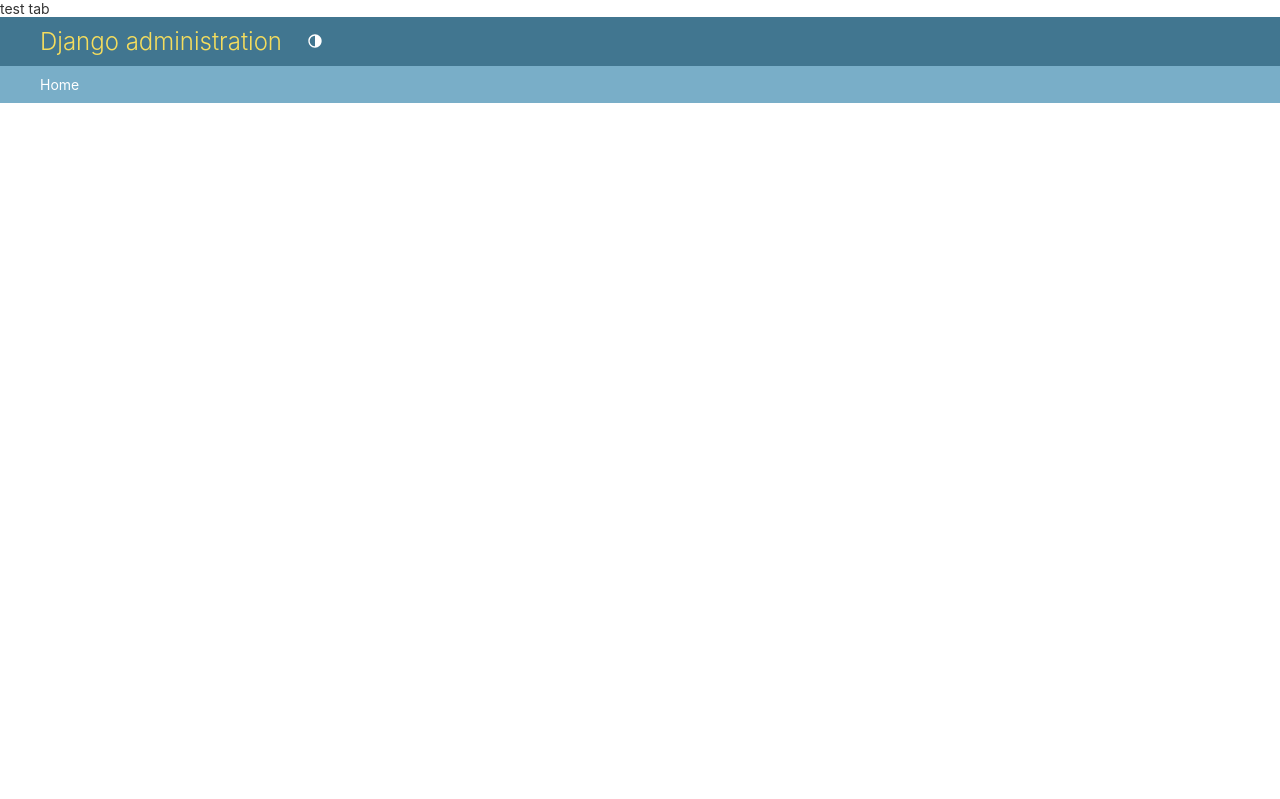
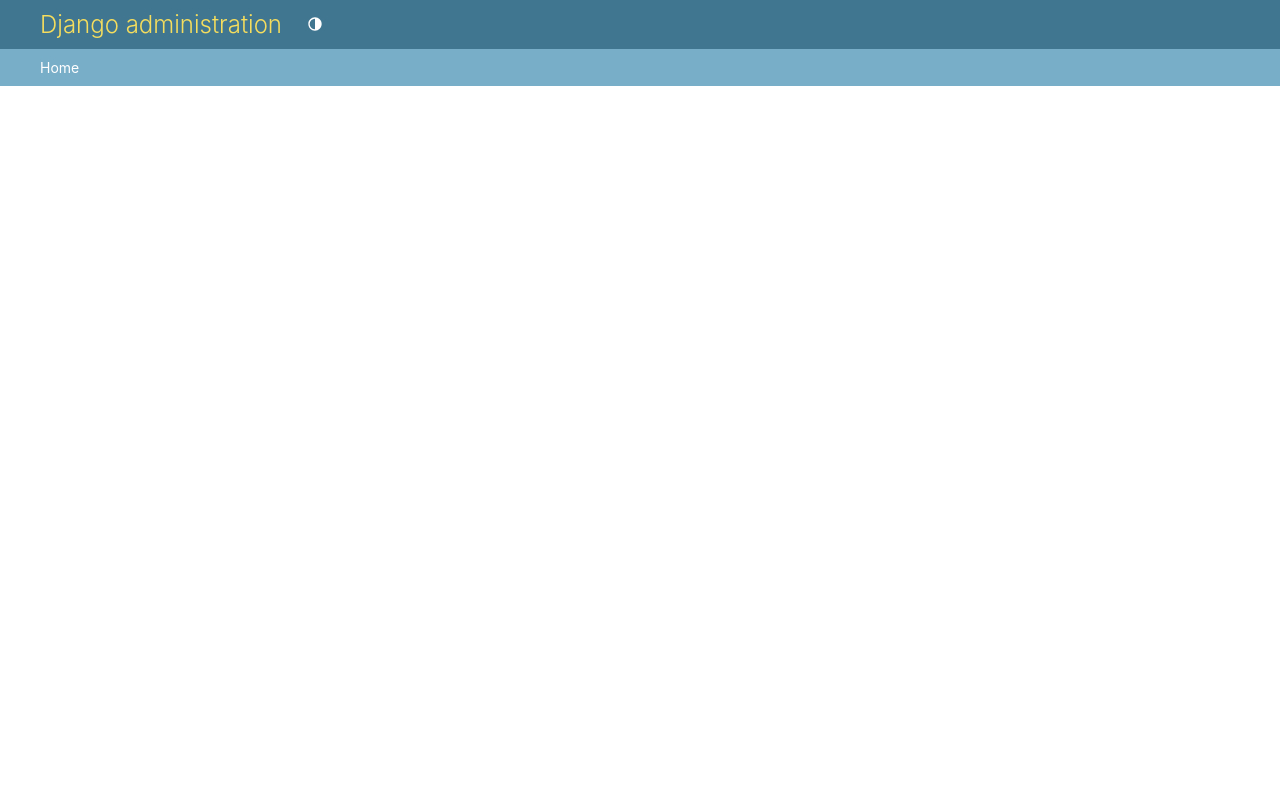
Before and after one commit to TalosSources/carte_interactive_UP, a Django app: template django-backend/templates/admin/base_site.html in a window 1280 px wide. Shown: the top 799 px of the page. After the commit the page ends 86 px from the top, so only its background shows below. Run offline with Django 4.2, Linux system fonts and the light colour scheme; the template is opened without the code that fills it, so the values that code supplies are empty; parts of the project's set-up code (start-up, migrations or seed data) failed here and were passed over; some libraries are stand-ins or nearby versions.

Commit message:
remove test code from base template

```diff
--- a/django-backend/templates/admin/base_site.html
+++ b/django-backend/templates/admin/base_site.html
@@ -2,7 +2,6 @@
 
 {% block extrahead %}
     {{ block.super }}
-test tab
 <!-- Matomo Tag Manager -->
 <script>
   var _mtm = window._mtm = window._mtm || [];
```
